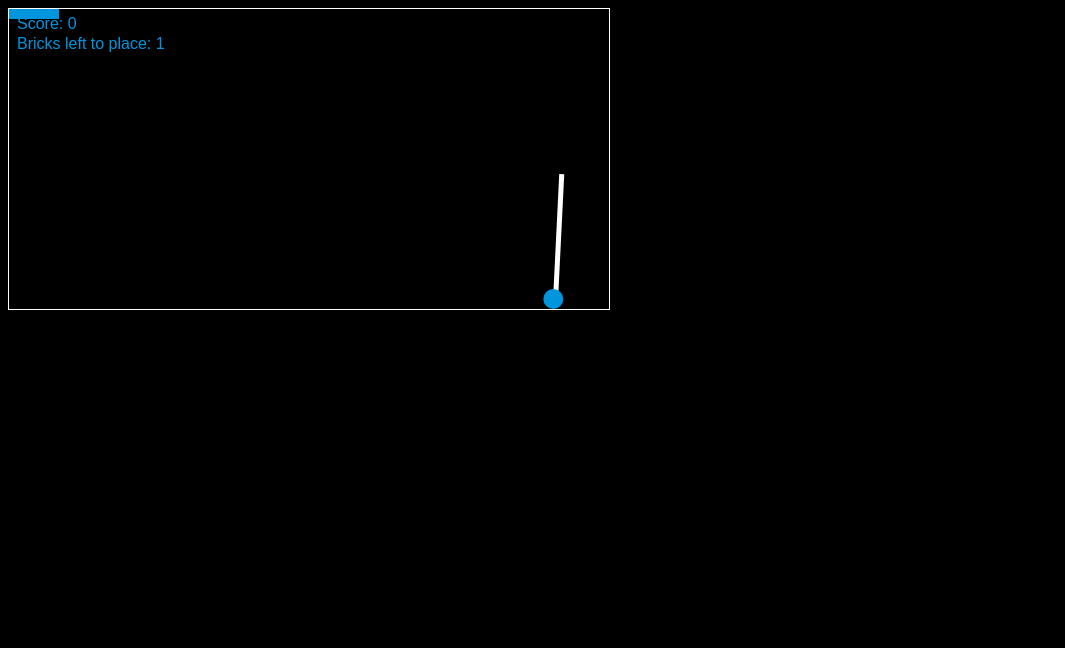
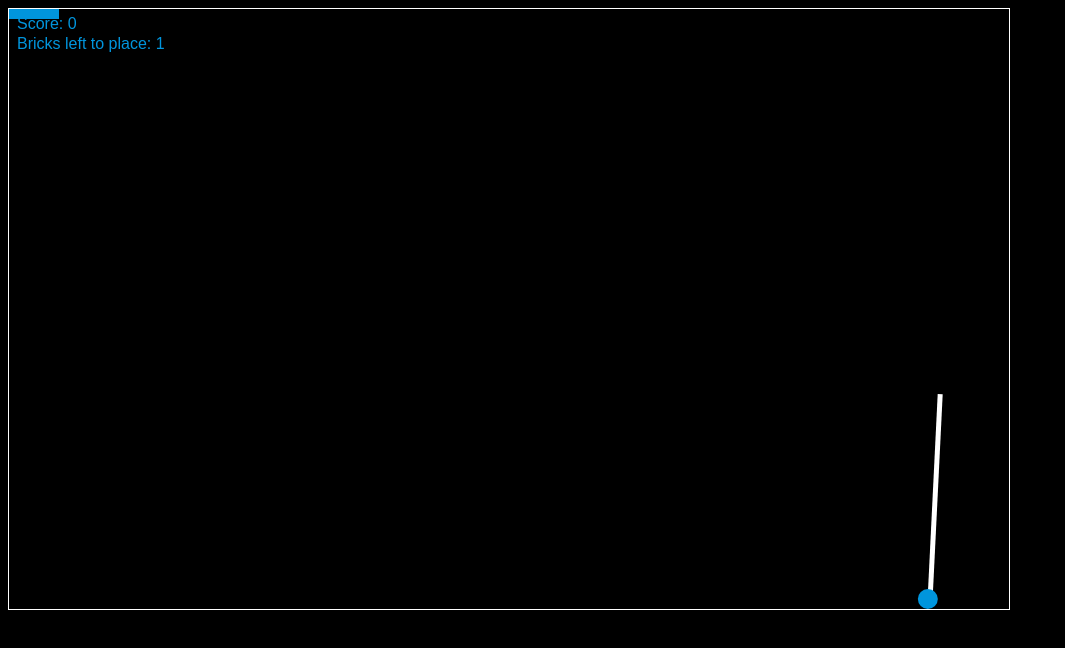
Before and after one commit to NoahSwanson/AdvancedTopicsGame, a plain HTML site: page index.html in a window 1280 px wide. Shown: the whole page, without its empty margins (0-1065 px from the left). Drawn offline with Linux system fonts and the light colour scheme.

Commit message:
Update arrow length

```diff
--- a/ball.js
+++ b/ball.js
@@ -14,7 +14,7 @@ var ballStart=false;
 var angle = Math.random()*Math.PI/2+Math.PI/4;
 var startX=ballX+ballRadius/4;
 var startY=ballY-ballRadius*3/2;
-var arrowLength=120;
+var arrowLength=200;
 var endX=-arrowLength*Math.cos(angle)+startX;
 var endY=-arrowLength*Math.sin(angle)+startY;
 
--- a/index.html
+++ b/index.html
@@ -6,7 +6,7 @@
   <link rel="stylesheet" href="main.css">
   <head>
   <body onload="start()">
-    <canvas id="myCanvas" width="600" height="300" style="border:1px solid rgb(255, 255, 255);">
+    <canvas id="myCanvas" width="1000" height="600" style="border:1px solid rgb(255, 255, 255);">
     </canvas>
   </body>
 
```
